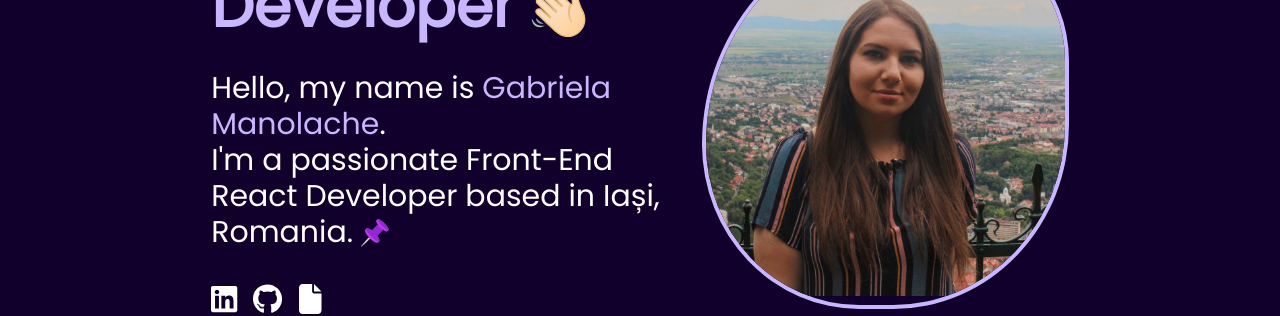
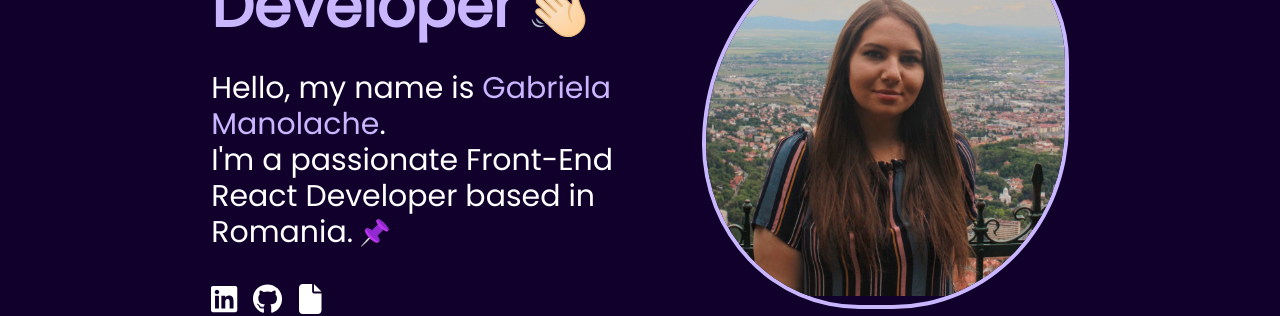
Before and after one commit to manolache1gabriela/Portfolio, a React (Create React App) app in the folder portfolio/: page / in a window 1280 px wide. Shown: the part 302-618 px from the top of the page. Built offline with nearby package versions, Linux system fonts and the light colour scheme.

Commit message:
small edit

```diff
--- a/portfolio/src/components/Content.jsx
+++ b/portfolio/src/components/Content.jsx
@@ -70,7 +70,7 @@ export default function Content() {
             <h2 className='text-white text-lg md:text-2xl xl:text-3xl font-poppins'>
               Hello, my name is{' '}
               <span className='text-secondary'>Gabriela Manolache</span>. <br />{' '}
-              I'm a passionate Front-End React Developer based in Iași, Romania.{' '}
+              I'm a passionate Front-End React Developer based in Romania.{' '}
               <svg
                 xmlns='http://www.w3.org/2000/svg'
                 className='inline w-5 h-5 lg:w-7 lg:h-7'
```
